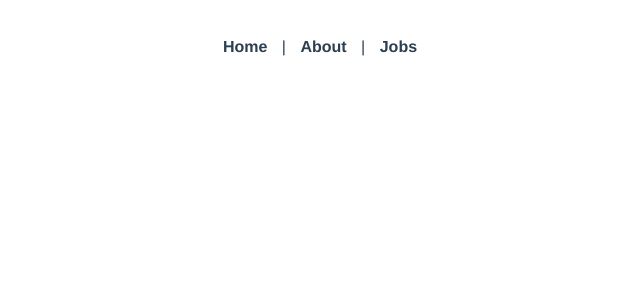
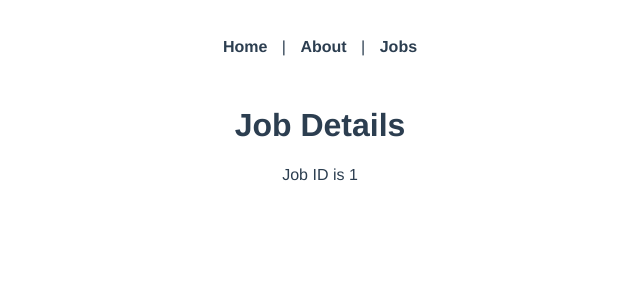
Before and after one commit to soehtut/vue-router-basics-the-net-ninja, a Vue app: page /jobs/1 in a window 1280 px wide. Before the commit this address had no page. Shown: the top 300 px of the page, without its empty margins (320-960 px from the left). Built offline with nearby package versions, Linux system fonts and the light colour scheme.

Commit message:
Route Parameters

```diff
--- a/src/router/index.js
+++ b/src/router/index.js
@@ -2,6 +2,7 @@ import { createRouter, createWebHistory } from 'vue-router'
 import Home from '../views/Home.vue'
 import About from '../views/About.vue'
 import Jobs from '../views/jobs/Jobs.vue'
+import JobDetails from '../views/jobs/JobDetails.vue'
 
 const routes = [
   {
@@ -18,6 +19,11 @@ const routes = [
     path: '/jobs',
     name: 'Jobs',
     component: Jobs
+  },
+  {
+    path: '/jobs/:id',
+    name: 'JobDetails',
+    component: JobDetails
   }
 ]
 
--- /dev/null
+++ b/src/views/jobs/JobDetails.vue
@@ -0,0 +1,15 @@
+<template>
+    <h1>Job Details</h1>
+    <!-- <div>Job ID is {{ $route.params.id }}</div> -->
+    <div>Job ID is {{ id }}</div>
+</template>
+
+<script>
+export default {
+    data() {
+        return {
+            id: this.$route.params.id
+        }
+    }
+}
+</script>
```
